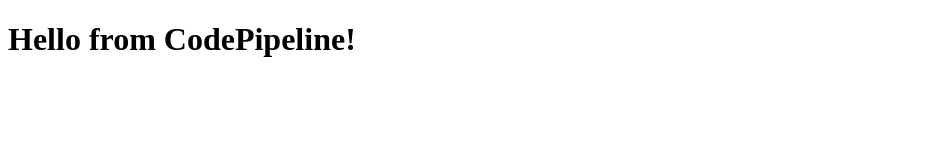
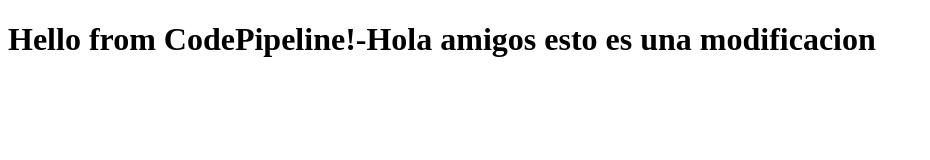
Before and after one commit to afr1993/ci-cd-demo-app, a plain HTML site: page index.html in a window 1280 px wide. Shown: the whole page, without its empty margins (0-930 px from the left). Drawn offline with Linux system fonts and the light colour scheme.

Commit message:
modifficacion

```diff
--- a/index.html
+++ b/index.html
@@ -5,6 +5,6 @@
   <title>My Static App</title>
 </head>
 <body>
-  <h1>Hello from CodePipeline!</h1>
+  <h1>Hello from CodePipeline!-Hola amigos esto es una modificacion</h1>
 </body>
 </html>
```
